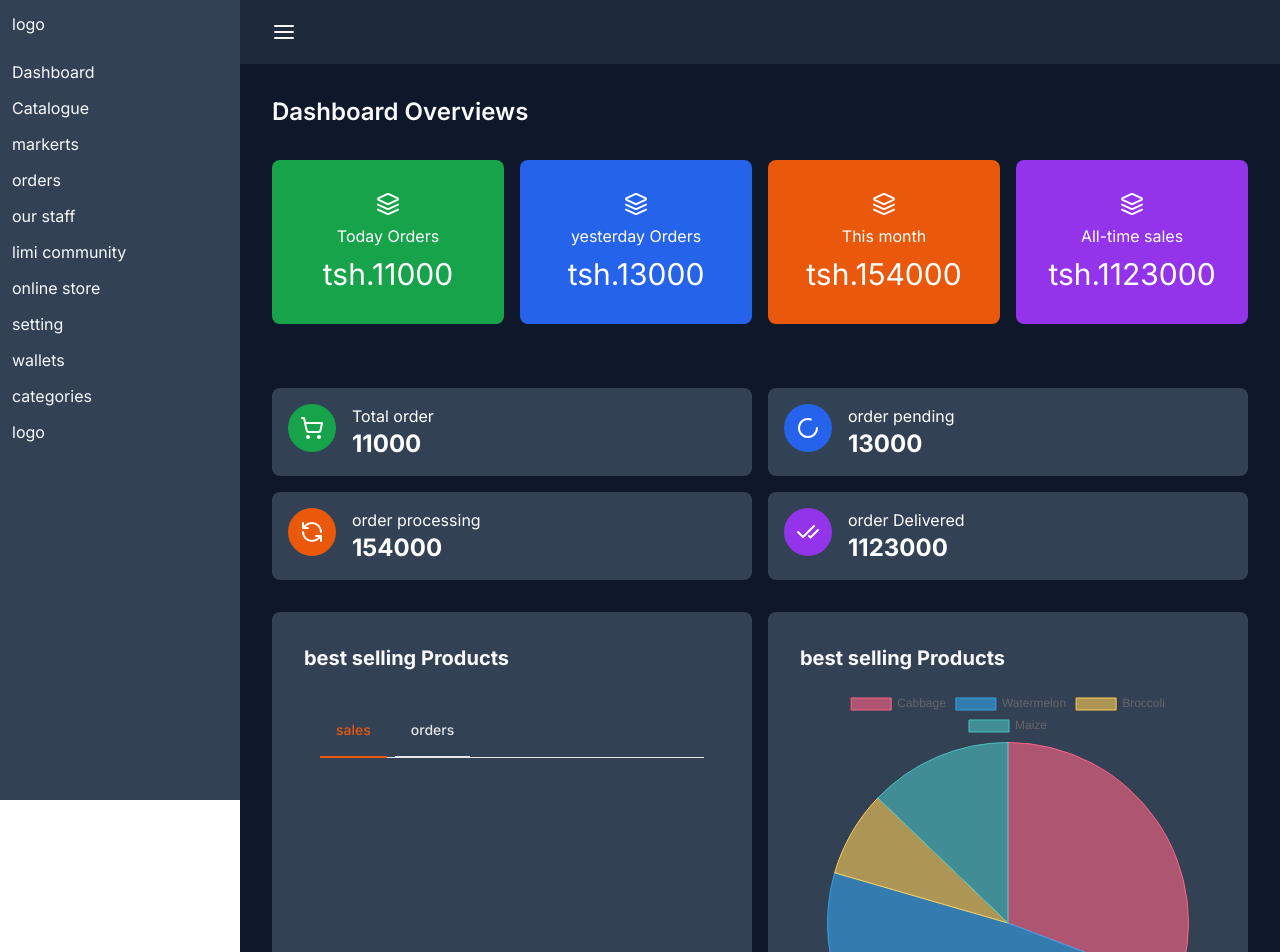
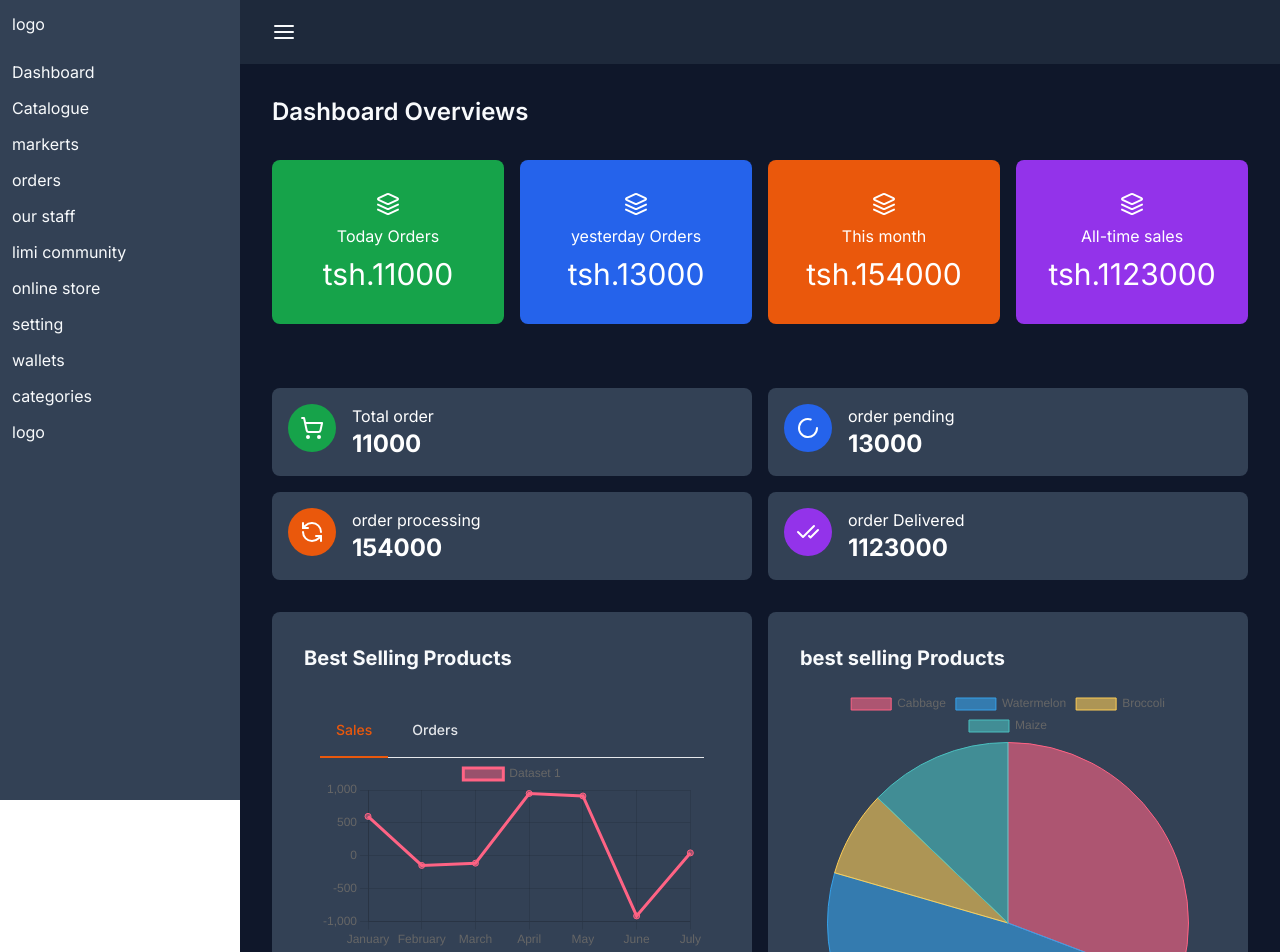
Before and after one commit to shaibumansour10/shaban, a Next.js app: page /dashboard in a window 1280 px wide. Shown: the top 952 px of the page. Built offline with nearby package versions, Linux system fonts and the light colour scheme.

Commit message:
complite charts

```diff
--- a/components/backoffice/WeeklySalesCart.jsx
+++ b/components/backoffice/WeeklySalesCart.jsx
@@ -1,5 +1,5 @@
 "use client"
-import React, { useState } from 'react'
+import React, { useState } from 'react';
 import {
     Chart as ChartJS,
     CategoryScale,
@@ -11,7 +11,7 @@
     Legend,
 } from "chart.js";
 import { Line } from "react-chartjs-2";
-import faker from "@faker-js/faker";
+import { faker } from '@faker-js/faker';
 
 export default function WeeklySalesCart() {
     ChartJS.register(
@@ -23,6 +23,7 @@
         Tooltip,
         Legend,
     );
+
     const options = {
         responsive: true,
         plugins: {
@@ -30,71 +31,55 @@
                 position: "top"
             },
             title: {
-            display: true,
+                display: false,
                 text: "Chart.js Line Chart"
             }
         }
     };
+
     const labels = ["January", "February", "March", "April", "May", "June", "July"];
     const data = {
         labels,
         datasets: [
             {
                 label: "Dataset 1",
-
+                data: labels.map(() => faker.number.int({ min: -1000, max: 1000 })), // Updated to match version 7
                 borderColor: "rgb(255, 99, 132)",
                 backgroundColor: "rgba(255, 99, 132, 0.5)"
             }
-
         ]
     };
+
     const tabs = [
-        {
-            title: "sales",
-            type: "sales"
-        },
-        {
-            title: "orders",
-            type: "orders"
-        }
-    ]
+        { title: "Sales", type: "sales" },
+        { title: "Orders", type: "orders" }
+    ];
+
     const [chartToDisplay, setChartToDisplay] = useState(tabs[0].type);
+
     return (
         <div className='bg-slate-700 p-8 rounded-lg'>
-            <h2 className='text-xl font-bold mb-4'>best selling Products</h2>
+            <h2 className='text-xl font-bold mb-4'>Best Selling Products</h2>
             <div className='p-4'>
-                {/*tabs */}
-                <div className=" text-sm font-medium text-center text-gray-200 border-b
-                 border-gray-200 dark:text-gray-400 dark:border-gray-700">
+                {/* Tabs */}
+                <div className="text-sm font-medium text-center text-gray-200 border-b border-gray-200">
                     <ul className="flex flex-wrap -mb-px">
-                        {
-                            tabs.map((tab, i) => {
-                                return (
-                                    <li className="me-2 key={i}">
+                        {tabs.map((tab, i) => (
+                            <li className="me-2" key={i}>
                                 <button onClick={() => setChartToDisplay(tab.type)}
-                                            className={chartToDisplay == tab.type ?
-                                                "inline-block p-4 text-orange-600 border-b-2 border-orange-600 rounded-t-lg active dark:text-orange-500 dark:border-orange-500" :
-                                                "inline-block p-4 border-b-2 border-transparentrounded-t-lg hover:text-gray-300 hover:border-gray-100 dark:hover:text-gray-300"}>{tab.title}</button>
+                                    className={chartToDisplay === tab.type ?
+                                        "inline-block p-4 text-orange-600 border-b-2 border-orange-600 rounded-t-lg active" :
+                                        "inline-block p-4 border-b-2 border-transparent rounded-t-lg hover:text-gray-300 hover:border-gray-100"}>
+                                    {tab.title}
+                                </button>
                             </li>
-                                )
-                            })
-                        }
-
-
+                        ))}
                     </ul>
                 </div>
 
-
-                {/*graph */}
-                {
-                    tabs.map((tab, i) => {
-                        if (chartToDisplay === tab.type) {
-                            return
-                            <Line options={options} data={data} />
-                        }
-                        return null;
-                    })
-                }
+                {/* Graph */}
+                {chartToDisplay === "sales" && <Line options={options} data={data} />}
+                {chartToDisplay === "orders" && <Line options={options} data={data} />}
             </div>
         </div>
     )
--- a/components/backoffice/extra .jsx
+++ b/components/backoffice/extra .jsx
@@ -1,2 +1,104 @@
 data: labels.map(() => faker.datatype.number({ min: -1000, max: 1000 })
-            ),
+),
+    "use client"
+import React, { useState } from 'react'
+import {
+    Chart as ChartJS,
+    CategoryScale,
+    LinearScale,
+    PointElement,
+    LineElement,
+    Title,
+    Tooltip,
+    Legend,
+} from "chart.js";
+import { Line } from "react-chartjs-2";
+import faker from "@faker-js/faker";
+
+export default function WeeklySalesCart() {
+    ChartJS.register(
+        CategoryScale,
+        LinearScale,
+        PointElement,
+        LineElement,
+        Title,
+        Tooltip,
+        Legend,
+    );
+    const options = {
+        responsive: true,
+        plugins: {
+            legend: {
+                position: "top"
+            },
+            title: {
+                display: true,
+                text: "Chart.js Line Chart"
+            }
+        }
+    };
+    const labels = ["January", "February", "March", "April", "May", "June", "July"];
+    const data = {
+        labels,
+        datasets: [
+            {
+                label: "Dataset 1",
+                data: labels.map(() => faker.datatype.number({ min: -1000, max: 1000 })
+                ),
+                borderColor: "rgb(255, 99, 132)",
+                backgroundColor: "rgba(255, 99, 132, 0.5)"
+            }
+
+        ]
+    };
+    const tabs = [
+        {
+            title: "sales",
+            type: "sales"
+        },
+        {
+            title: "orders",
+            type: "orders"
+        }
+    ]
+    const [chartToDisplay, setChartToDisplay] = useState(tabs[0].type);
+    return (
+        <div className='bg-slate-700 p-8 rounded-lg'>
+            <h2 className='text-xl font-bold mb-4'>best selling Products</h2>
+            <div className='p-4'>
+                {/*tabs */}
+                <div className=" text-sm font-medium text-center text-gray-200 border-b
+                 border-gray-200 dark:text-gray-400 dark:border-gray-700">
+                    <ul className="flex flex-wrap -mb-px">
+                        {
+                            tabs.map((tab, i) => {
+                                return (
+                                    <li className="me-2 key={i}">
+                                        <button onClick={() => setChartToDisplay(tab.type)}
+                                            className={chartToDisplay == tab.type ?
+                                                "inline-block p-4 text-orange-600 border-b-2 border-orange-600 rounded-t-lg active dark:text-orange-500 dark:border-orange-500" :
+                                                "inline-block p-4 border-b-2 border-transparentrounded-t-lg hover:text-gray-300 hover:border-gray-100 dark:hover:text-gray-300"}>{tab.title}</button>
+                                    </li>
+                                )
+                            })
+                        }
+
+
+                    </ul>
+                </div>
+
+
+                {/*graph */}
+                {
+                    tabs.map((tab, i) => {
+                        if (chartToDisplay === tab.type) {
+                            return
+                            <Line options={options} data={data} />
+                        }
+                        return null;
+                    })
+                }
+            </div>
+        </div>
+    )
+}
```
Lines whose indentation alone changed are shown as unchanged.
